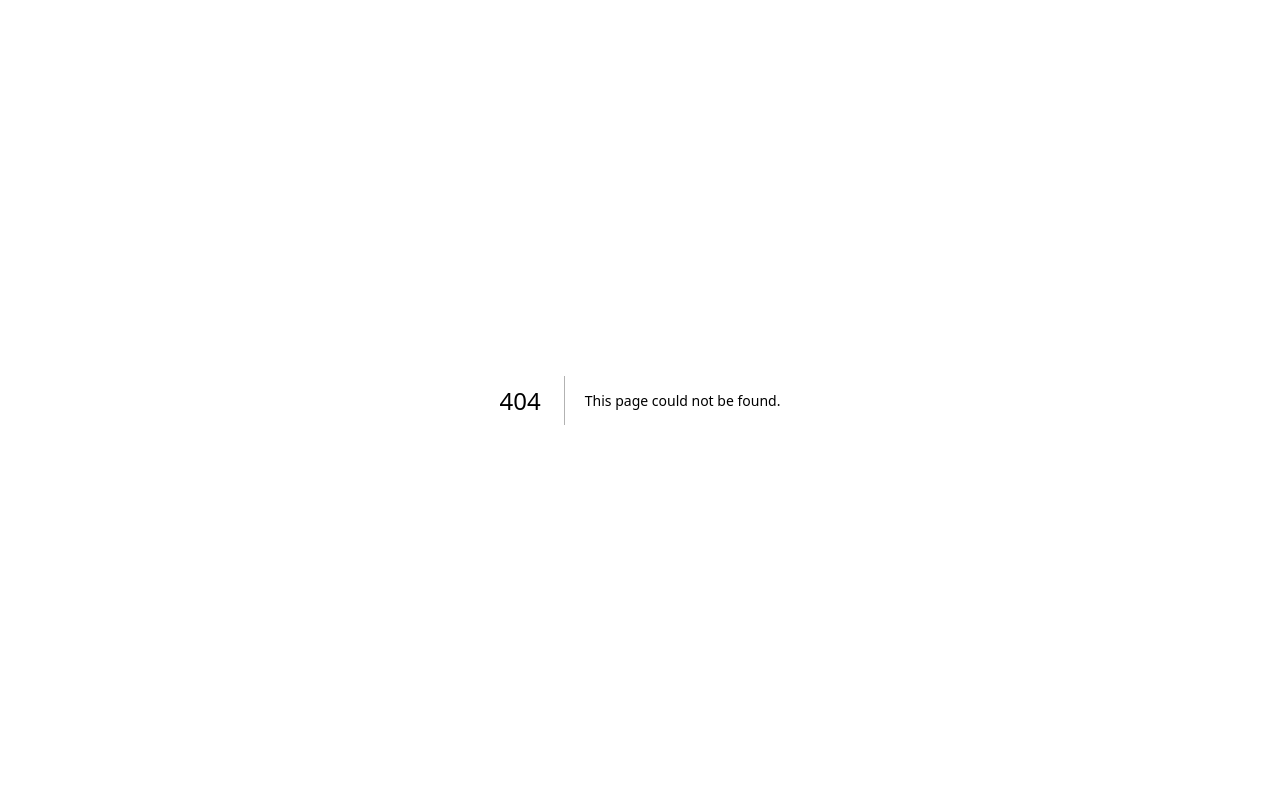
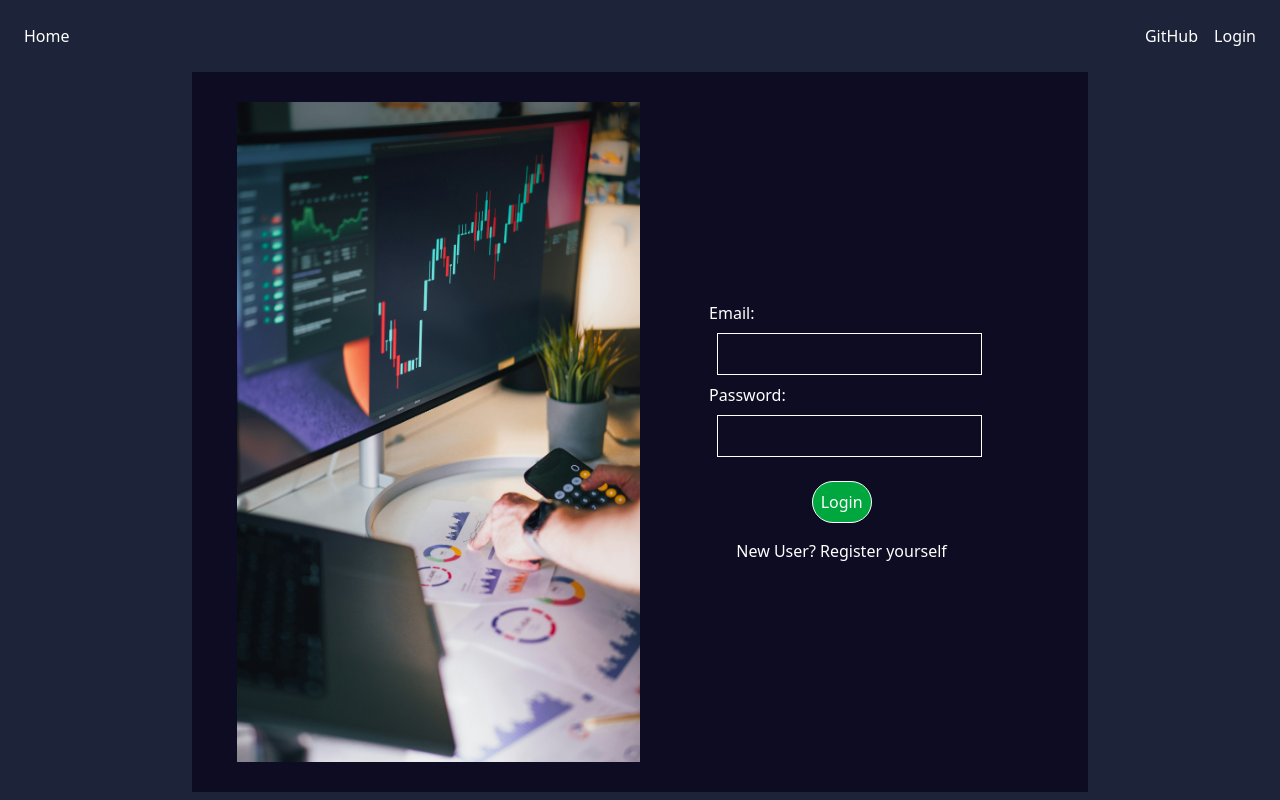
Before and after one commit to VAIBHAVMATHUR137/pipelineIQ, a Next.js app: page /login in a window 1280 px wide. Before the commit this address had no page. Built offline with nearby package versions, Linux system fonts and the light colour scheme.

Commit message:
working on login page

```diff
--- a/src/app/layout.tsx
+++ b/src/app/layout.tsx
@@ -1,6 +1,7 @@
 import type { Metadata } from "next";
 import { Geist, Geist_Mono } from "next/font/google";
 import "./globals.css";
+import { Navbar } from "@/components/Navbar";
 
 const geistSans = Geist({
   variable: "--font-geist-sans",
@@ -24,6 +25,7 @@ export default function RootLayout({ children }: LayoutProps<"/">) {
       className={`${geistSans.variable} ${geistMono.variable} h-full antialiased`}
     >
       <body className="min-h-full flex flex-col bg-[#1d2439] text-white">
+        <Navbar/>
           {children}
 
 
--- /dev/null
+++ b/src/app/login/page.tsx
@@ -0,0 +1,40 @@
+"use Client";
+import loginImage from "../Images/loginImage.jpg";
+import Image from "next/image";
+export const login = () => {
+  return (
+    <div className="flex justify-center">
+      <div className=" w-[70vw] h-[90vh] flex justify-center items-center bg-[#0d0c22]">
+        <div className="w-9/10 h-11/12 flex ">
+          <Image className=" w-1/2 h-full" src={loginImage} alt="loginImage" />
+          <div className="flex flex-col justify-center items-center  w-full ">
+            <label htmlFor="email" className="block">
+              Email:
+              <input
+                type="email"
+                id="email"
+                className="block w-full border m-2 p-2"
+              />
+            </label>
+
+            <label htmlFor="password" className="block">
+              Password:
+              <input
+                type="password"
+                id="password"
+                name="password"
+                className="block w-full border m-2 p-2"
+              />
+            </label>
+
+            <button className="rounded-full border bg-green-600 p-2 m-4 hover:scale-110 transition-transform duration-300">
+              Login
+            </button>
+            <a href="/" className="hover:text-blue-700 hover:underline">New User? Register yourself</a>
+          </div>
+        </div>
+      </div>
+    </div>
+  );
+};
+export default login;
--- a/src/app/page.tsx
+++ b/src/app/page.tsx
@@ -1,10 +1,10 @@
-import Image from "next/image";
-import { Navbar } from "@/components/Navbar";
+
 import { MidSection } from "@/components/MidSection";
 export default function Home() {
+
   return (
    <div className="bg-[#1d2439] text-white min-h-screen flex flex-col">
-   <Navbar />
+
    <MidSection/>
    </div>
   );
--- a/src/components/Navbar.tsx
+++ b/src/components/Navbar.tsx
@@ -1,4 +1,7 @@
+"use client"
+import { useRouter } from "next/navigation";
 export const Navbar = () => {
+  const router=useRouter()
   return (
     <div className="w-full h-auto p-6 flex justify-between items-center bg-transparent sticky top-0 z-50">
       <div className="cursor-pointer">
@@ -6,7 +9,7 @@ export const Navbar = () => {
       </div>
       <div className="space-x-4">
         <span className="cursor-pointer">GitHub</span>
-        <span className="cursor-pointer">Login</span>
+        <span className="cursor-pointer" onClick={()=>router.push("/login")}>Login</span>
       </div>
     </div>
   );
```
Also changed, not shown: src/app/Images/loginImage.jpg (added).
